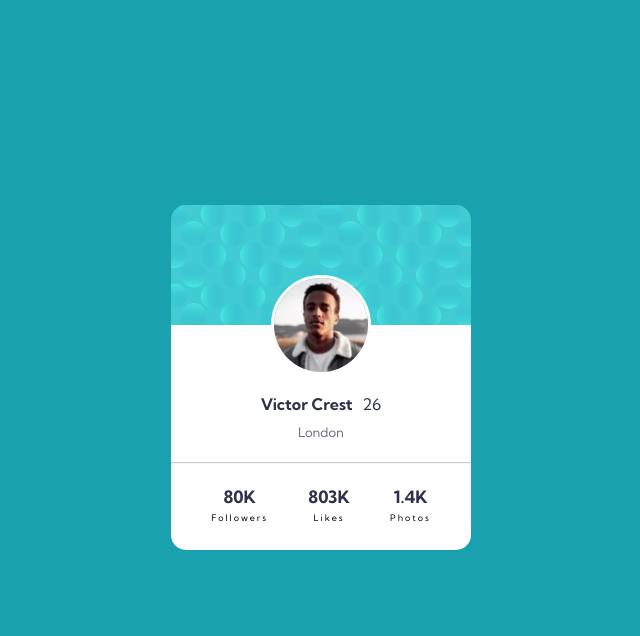
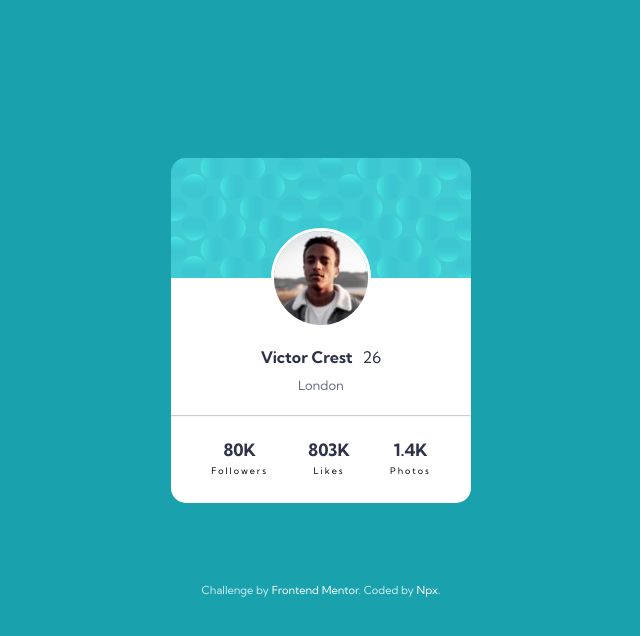
Before and after one commit to joaonpx/profile-card-component, a plain HTML site: page index.html in a window 1280 px wide. Shown: the whole page, without its empty margins (319-959 px from the left). Drawn offline with Linux system fonts and the light colour scheme.

Commit message:
:lipstick: Update UI
Add attribution

```diff
--- a/index.html
+++ b/index.html
@@ -65,5 +65,14 @@
         </div>
       </div>
     </div>
+
+    <footer>
+      <div class="attribution">
+        Challenge by
+        <a href="https://www.frontendmentor.io?ref=challenge" target="_blank"
+          >Frontend Mentor</a
+        >. Coded by <a href="https://github.com/npx08" target="_blank">Npx</a>.
+      </div>
+    </footer>
   </body>
 </html>
--- a/style.css
+++ b/style.css
@@ -21,6 +21,7 @@ body {
   display: flex;
   align-items: center;
   justify-content: center;
+  flex-direction: column;
 
   background: var(--dark-cyan);
 
@@ -117,3 +118,17 @@ hr {
 
   font-size: 0.9rem;
 }
+
+/* ======================== footer ==================================== */
+
+.attribution {
+  color: hsla(0, 0%, 100%, 0.8);
+  font-size: 1.1rem;
+
+  margin-top: 8rem;
+}
+.attribution a {
+  color: hsl(0, 0%, 100%);
+
+  text-decoration: none;
+}
```
